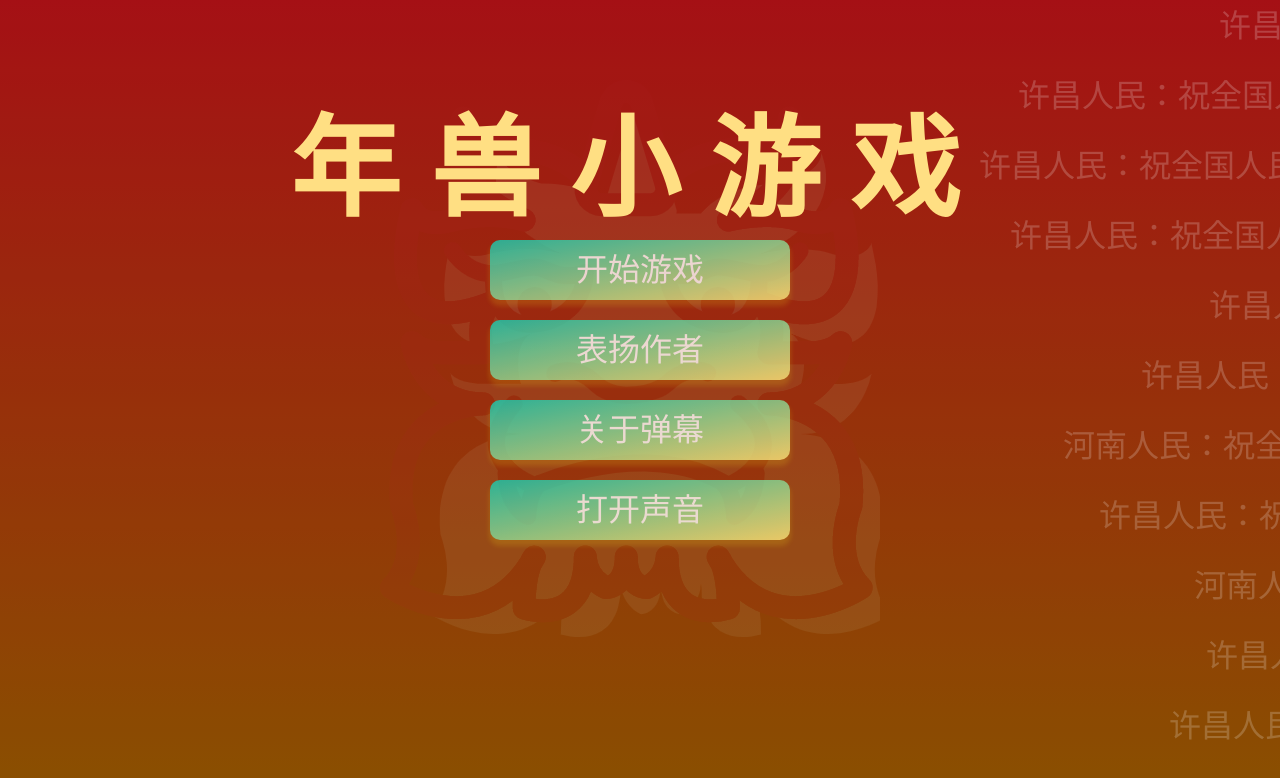
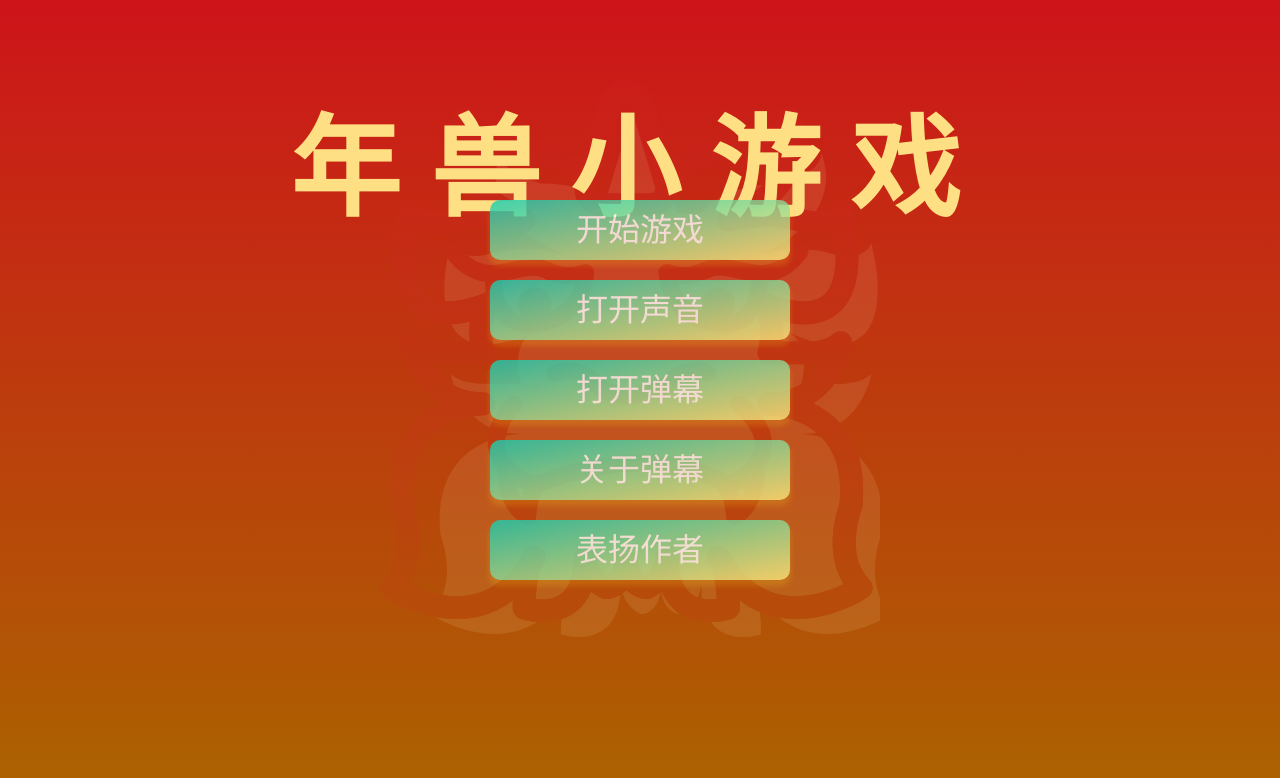
Before and after one commit to heyongsheng/new-year-game, a Vue app: page / in a window 1280 px wide. Shown: the top 778 px of the page. Built offline with nearby package versions, Linux system fonts and the light colour scheme; the HTML template or start-up script is replaced by a standard one.

Commit message:
使用vuex控制全局设置 调整弹幕样式及默认速度 增加打开关闭弹幕设置

```diff
--- a/package.json
+++ b/package.json
@@ -9,7 +9,8 @@
   },
   "dependencies": {
     "core-js": "^3.6.5",
-    "vue": "^2.6.11"
+    "vue": "^2.6.11",
+    "vuex": "^3.6.2"
   },
   "devDependencies": {
     "@vue/cli-plugin-babel": "~4.5.0",
--- a/src/App.vue
+++ b/src/App.vue
@@ -3,7 +3,7 @@
  * @Date: 2022-01-04 21:13:00
  * @email: 1378431028@qq.com
  * @LastEditors: 贺永胜
- * @LastEditTime: 2022-01-07 12:22:41
+ * @LastEditTime: 2022-01-07 22:46:37
  * @Descripttion:
 -->
 <template>
@@ -11,7 +11,7 @@
     <!-- 年兽背景 -->
     <img src="./assets/issue-skin.png"  class="issue-skin">
     <!-- 弹幕 -->
-    <bullet-chat></bullet-chat>
+    <bullet-chat v-if="$store.state.setting.showBulletChat"></bullet-chat>
     <menu-module v-show="!gameIng" @gameBegin="gameBegin"></menu-module>
     <game v-show="gameIng" ref="game"></game>
   </div>
--- a/src/components/bullet-chat.vue
+++ b/src/components/bullet-chat.vue
@@ -3,7 +3,7 @@
  * @Date: 2022-01-07 12:21:38
  * @email: 1378431028@qq.com
  * @LastEditors: 贺永胜
- * @LastEditTime: 2022-01-07 18:09:09
+ * @LastEditTime: 2022-01-07 22:52:54
  * @Descripttion: 弹幕组件
 -->
 <template>
@@ -19,7 +19,7 @@ export default {
       blessingData: require('../assets/data/blessing.json'),
       bulletHeight: 70, // 弹幕高度
       ballistic: 0, // 弹道数量
-      bulletSpeed: 1, // 弹幕速度
+      bulletSpeed: 2, // 弹幕速度
       bulletInterval: [100, 200], // 弹幕间隔
       screenWidth: document.documentElement.clientWidth, // 屏幕宽度
       screenHeight: document.documentElement.clientHeight, // 屏幕高度
@@ -103,14 +103,13 @@ export default {
   bottom: 0;
   right: 0;
   left: 0;
-  background: rgba(0, 0, 0, 0.2);
 }
 .bullet-chat {
   position: absolute;
   white-space: nowrap;
   display: flex;
   align-items: center;
-  color: rgba(255, 255, 255, .2);
+  color: rgba(255, 255, 255, .3);
   font-size: 32px;
   /* font-weight: bold; */
 }
--- a/src/components/menu.vue
+++ b/src/components/menu.vue
@@ -3,7 +3,7 @@
  * @Date: 2022-01-06 22:35:07
  * @email: 1378431028@qq.com
  * @LastEditors: 贺永胜
- * @LastEditTime: 2022-01-07 15:52:19
+ * @LastEditTime: 2022-01-07 22:34:42
  * @Descripttion: 菜单
 -->
 <template>
@@ -11,10 +11,13 @@
     <div class="title">年兽小游戏</div>
     <div class="menu-box">
       <div class="menu-item" @click="gameBegin">开始游戏</div>
-      <div class="menu-item" @click="dialog = 'support'">表扬作者</div>
-      <div class="menu-item" @click="dialog = 'comment'">关于弹幕</div>
       <div class="menu-item" @click="dialog = 'sound'" v-show="!sound">打开声音</div>
       <div class="menu-item" @click="openSound" v-show="sound">关闭声音</div>
+      <div class="menu-item" @click="$store.commit('toggleBulletChat')">
+        {{ $store.state.setting.showBulletChat ? '关闭弹幕' : '打开弹幕' }}
+      </div>
+      <div class="menu-item" @click="dialog = 'comment'">关于弹幕</div>
+      <div class="menu-item" @click="dialog = 'support'">表扬作者</div>
     </div>
     <transition name="fadeUp">
       <div class="dialog" v-show="dialog ==='support'">
@@ -43,7 +46,10 @@
         </p>
         <div class="dialog-footer">
           <div class="footer-btn" @click="dialog = false">取消</div>
-          <div class="footer-btn close-btn" @click="dialog = false;openSound">确认</div>
+          <div class="footer-btn close-btn" @click="() => {
+            dialog = false;
+            openSound()
+          }">确认</div>
         </div>
       </div>
     </transition>
@@ -51,13 +57,13 @@
 </template>
 
 <script>
-
 export default {
   name: '',
   data () {
     return {
       dialog: false,
-      sound: false
+      sound: false,
+      backMusic: require('@/assets/mp3/back.mp3')
     }
   },
   methods: {
@@ -76,6 +82,7 @@ export default {
         // this.$refs.game.soundOff()
       } else {
         this.sound = true
+        this.$audio.playAudio(this.backMusic)
         // this.$refs.game.sound = true
         // this.$refs.game.soundOn()
       }
--- a/src/main.js
+++ b/src/main.js
@@ -1,8 +1,20 @@
+/*
+ * @Author: 贺永胜
+ * @Date: 2022-01-04 21:13:00
+ * @email: 1378431028@qq.com
+ * @LastEditors: 贺永胜
+ * @LastEditTime: 2022-01-07 22:48:57
+ * @Descripttion:
+ */
 import Vue from 'vue'
 import App from './App.vue'
+import store from './store'
+import audio from './utils/audio'
 
 Vue.config.productionTip = false
+Vue.prototype.$audio = audio
 
 new Vue({
+  store,
   render: h => h(App),
 }).$mount('#app')
--- /dev/null
+++ b/src/store/index.js
@@ -0,0 +1,32 @@
+/*
+ * @Author: 贺永胜
+ * @Date: 2022-01-07 22:37:16
+ * @email: 1378431028@qq.com
+ * @LastEditors: 贺永胜
+ * @LastEditTime: 2022-01-07 22:51:31
+ * @Descripttion:
+ */
+import Vuex from 'vuex'
+import Vue from 'vue'
+
+Vue.use(Vuex)
+
+export default new Vuex.Store({
+  state: {
+    setting: {
+      isPlay: true,
+      showBulletChat: false
+    }
+  },
+  mutations: {
+    toggleBulletChat (state) {
+      console.log(state);
+      state.setting.showBulletChat = !state.setting.showBulletChat
+    }
+  },
+  actions: {
+    increment ({ commit }) {
+      commit('increment')
+    }
+  }
+})
--- /dev/null
+++ b/src/utils/audio.js
@@ -0,0 +1,20 @@
+/*
+ * @Author: 贺永胜
+ * @Date: 2022-01-07 22:19:30
+ * @email: 1378431028@qq.com
+ * @LastEditors: 贺永胜
+ * @LastEditTime: 2022-01-07 22:24:12
+ * @Descripttion: 声音播放
+ */
+const audio = new Audio()
+
+function playAudio (src) {
+  audio.pause()
+  audio.src = src
+  audio.load()
+  audio.play()
+}
+
+export default {
+  playAudio
+}
```
Also changed, not shown: 2 other files (tests, documents, lock files or other folders).
